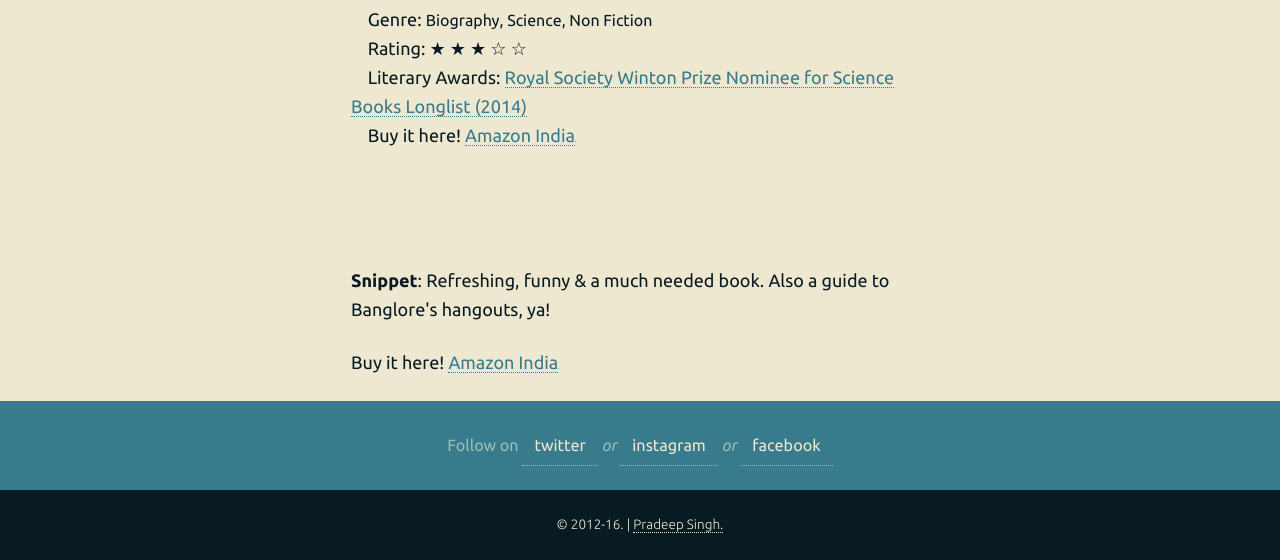
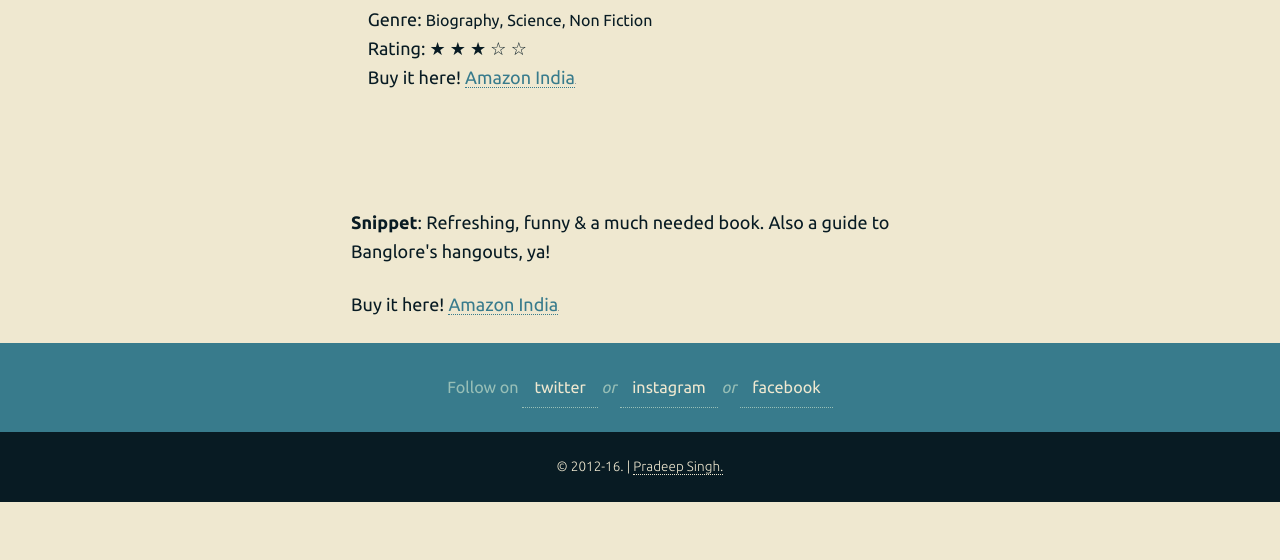
Before and after one commit to 93notes/93notes.github.io, a Jekyll site: the page built from reviews/my-breif-hitstory.html, in a window 1280 px wide. Shown: the part 655-1215 px from the top of the page. Built offline with Jekyll 4.4.1, drawn with Linux system fonts in a browser that asks for light colours; nearby versions of some CDN libraries; after the commit the page ends 1157 px from its top, so only the background shows below that; grey boxes are pictures that could not be loaded.

Commit message:
Update my-breif-hitstory.html

```diff
--- a/reviews/my-breif-hitstory.html
+++ b/reviews/my-breif-hitstory.html
@@ -14,10 +14,10 @@ slug: my-breif-hitstory.html
 &nbsp; &nbsp; <font size="4">Publisher:</font> <font size="3">Bantam </font><br>
 &nbsp; &nbsp; <font size="4">Genre: </font><font size="3">Biography, Science, Non Fiction</font><br>
 &nbsp; &nbsp; <font size="4">Rating: </font>&#9733; &#9733; &#9733; &#9734; &#9734;<br>
-&nbsp; &nbsp; <font size="4">Literary Awards: </font> <a href="https://www.goodreads.com/award/show/12363-royal-society-winton-prize" traget="_blank">Royal Society Winton Prize Nominee for Science Books Longlist (2014) </a> </br>
+<!-- &nbsp; &nbsp; <font size="4">Literary Awards: </font> <a href="https://www.goodreads.com/award/show/12363-royal-society-winton-prize" traget="_blank">Royal Society Winton Prize Nominee for Science Books Longlist (2014) </a> </br>
+-->
 &nbsp; &nbsp; <font size="4">Buy it here! </font> <a rel="nofollow" href="http://www.amazon.in/gp/product/0593072529/ref=as_li_tl?ie=UTF8&camp=3626&creative=24790&creativeASIN=0593072529&linkCode=as2&tag=pradsing0b-21" target="_blank">Amazon India</a><img src="http://ir-in.amazon-adsystem.com/e/ir?t=pradsing0b-21&l=as2&o=31&a=0593072529" width="1" height="1" border="0" alt="" style="border:none !important; margin:0px !important;" /><br>
-<!-- &nbsp; &nbsp; <font size="4">refreshing, funny & a much needed book. Also a guide to Banglore's hangouts, ya!</font>
---><br>
+<br>
 <br>
 <br>
 <br>
```
